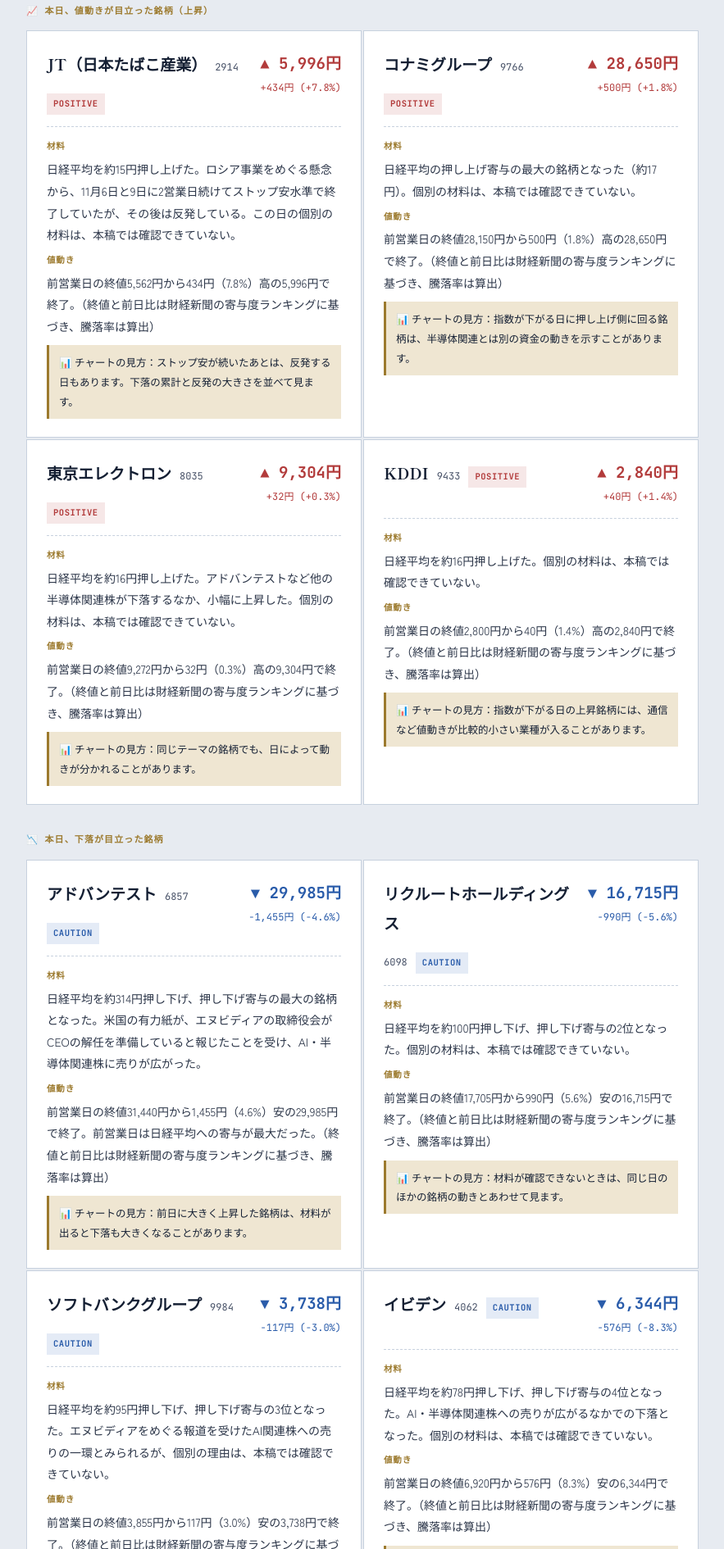
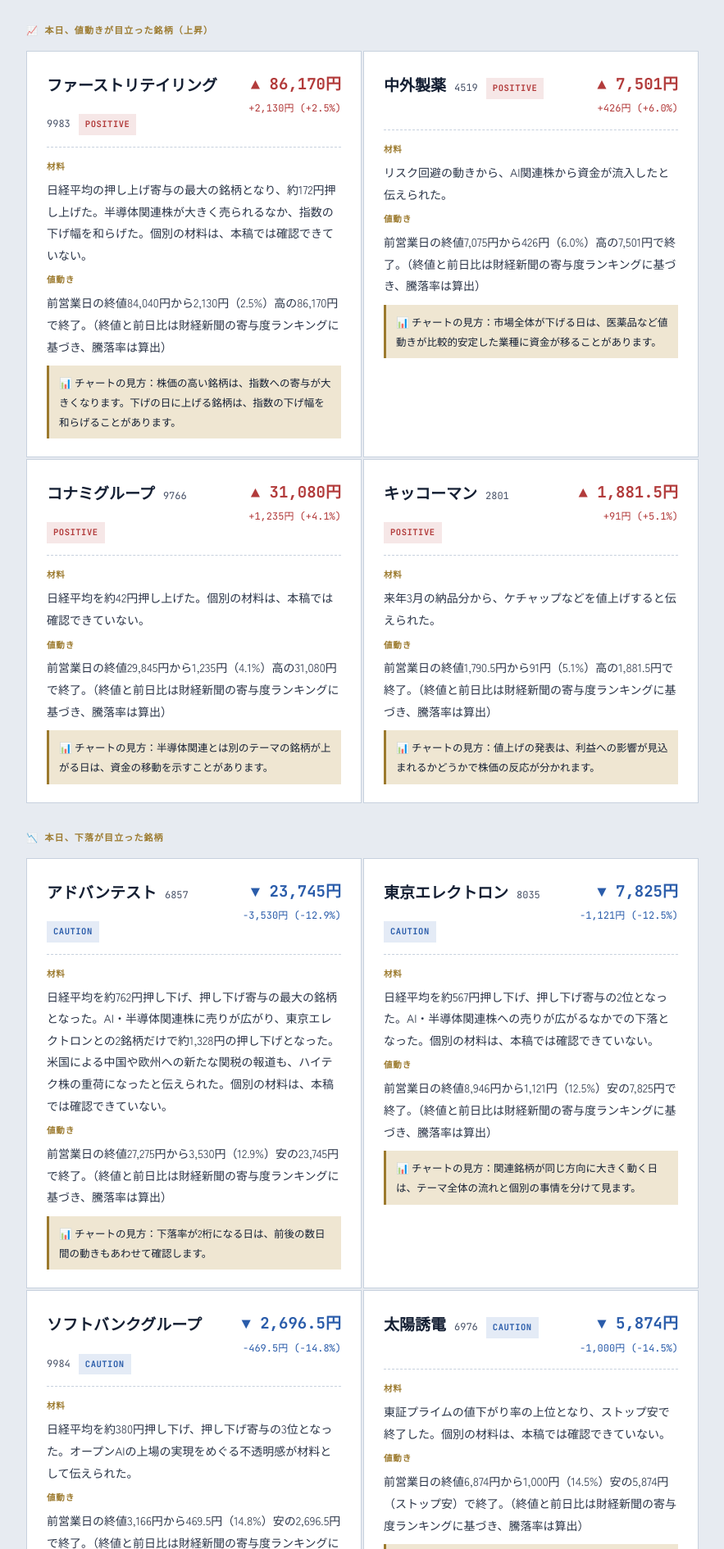
Before and after one commit to kyouko8107-maker/kana-juku-navi, a plain HTML site: page jp-watch.html in a window 1280 px wide. Shown: the part 910-2800 px from the top of the page at 82% size, without its empty margins (198-1081 px from the left). Drawn offline with Linux system fonts and the light colour scheme.

Commit message:
Add files via upload

```diff
--- a/jp-watch.html
+++ b/jp-watch.html
@@ -3,7 +3,7 @@
 <head>
 <meta charset="UTF-8">
 <meta name="viewport" content="width=device-width, initial-scale=1.0">
-<title>本日の材料株ウォッチ｜日本株｜2026.11.12</title>
+<title>本日の材料株ウォッチ｜日本株｜2026.11.25</title>
 <link rel="preconnect" href="https://fonts.googleapis.com">
 <link href="https://fonts.googleapis.com/css2?family=Shippori+Mincho:wght@500;700&family=Zen+Kaku+Gothic+New:wght@400;500;700;900&family=JetBrains+Mono:wght@400;500;700&display=swap" rel="stylesheet">
 <style>
@@ -65,32 +65,32 @@
 <div class="page">
 
   <div class="eyebrow">
-    <span class="dot"></span>WATCHLIST<span class="sep">/</span>JAPAN STOCKS<span class="sep">/</span>2026.11.12 大引け
+    <span class="dot"></span>WATCHLIST<span class="sep">/</span>JAPAN STOCKS<span class="sep">/</span>2026.11.25 大引け
   </div>
 
   <div style="margin-bottom:24px;"><a href="index.html" style="font-family:'JetBrains Mono',monospace; font-size:12px; color:var(--ink-soft); text-decoration:none;">← ホームに戻る</a></div>
 
   <h1>本日の材料株ウォッチ｜日本株</h1>
-  <p class="dek">11月12日の東京市場で値動きが目立った銘柄を、客観的な事実だけでまとめました。</p>
+  <p class="dek">11月25日の東京市場で値動きが目立った銘柄を、客観的な事実だけでまとめました。</p>
 
   <div class="notice">
     <strong>このコーナーについて：</strong>特定銘柄の「買い時」「売り時」を示すものではありません。公表されている株価・決算・適時開示情報をもとに、何が起きたかを整理したものです。売買の最終判断はご自身の分析と責任で行ってください。
   </div>
 
   <div class="timing">
-    ⏱ 掲載データは11月12日（木）の東証大引け時点の情報です。次の取引は11月13日（金）です。
+    ⏱ 掲載データは11月25日（水）の東証大引け時点の情報です。次の取引は11月26日（木）です。
   </div>
 
   <div class="ticker">
     <div class="ticker-item">
       <div class="ticker-name">日経平均（大引け）</div>
-      <div class="ticker-value">60,819.36</div>
-      <div class="ticker-delta down">▼ &minus;429.23（&minus;0.70%）</div>
+      <div class="ticker-value">57,011.62</div>
+      <div class="ticker-delta down">▼ &minus;1,633.01（&minus;2.78%）</div>
     </div>
     <div class="ticker-item">
       <div class="ticker-name">背景</div>
-      <div class="ticker-value" style="font-size:13px;">4営業日ぶりに反落した。前日（11日）の米国株が反発したことを受けて、寄り付きは61,475.11円（前営業日比+226.52円）と上昇して始まり、前場の後半にかけて上げ幅を広げた。その後、米国の有力紙が「エヌビディアの取締役会がフアンCEOの解任を準備している」と報じたとの見方が伝わり、AI・半導体関連株に売りが広がって下げに転じ、午後に下げ幅を広げた。アドバンテスト（約314円）とリクルートホールディングス（約100円）の2銘柄だけで、約414円の押し下げとなった。</div>
-      <div class="ticker-delta" style="color:#93A0BD;">TOPIXは3,937.33（前営業日比+7.94、+0.20%）と小幅に上昇し、日経平均と動きが分かれた。日経平均の構成225銘柄では、値上がりが153、値下がりが72だった。東証プライムでは値上がり銘柄が約62%、値下がり銘柄が約35%だった。業種別では、水産・農林業、ゴム製品、食料品などが上昇し、サービス業、非鉄金属、電気機器などが下落した。売買代金は約9兆867億円だった。日経平均ボラティリティー・インデックス（日経VI）の水準は確認できず。</div>
+      <div class="ticker-value" style="font-size:13px;">大幅に反落した。前日（24日）の終値は58,644.63円だった。AI・半導体関連株に売りが広がり、アドバンテストと東京エレクトロンの2銘柄だけで約1,328円の押し下げとなった。ソフトバンクグループも約380円押し下げた。米国による中国や欧州への新たな関税の報道も、ハイテク株の重荷になったと伝えられた。寄り付きは58,383.49円（前営業日比&minus;261.14円）で、安値は56,502.97円と、下げ幅は一時2,000円を超えた（高値は58,472.56円）。午後に下げ幅を縮め、57,000円台で取引を終えた。</div>
+      <div class="ticker-delta" style="color:#93A0BD;">TOPIXは3,746.20（前営業日比&minus;18.68、&minus;0.50%）と、日経平均に比べて下げは小さかった。日経平均の構成225銘柄では、値上がりが127、値下がりが96だった。東証プライムでは値上がりが993銘柄、値下がりが537銘柄だった。業種別では、医薬品、不動産業、食料品などが上昇し、非鉄金属、電気機器、ガラス・土石製品などが下落した。売買代金は約7兆4,977億円だった。日経平均ボラティリティー・インデックス（日経VI）の水準は確認できず。</div>
     </div>
   </div>
 
@@ -99,19 +99,37 @@
     <div class="card">
       <div class="card-top">
         <div class="card-name">
-          <h2>JT（日本たばこ産業）</h2>
-          <span class="code">2914</span>
+          <h2>ファーストリテイリング</h2>
+          <span class="code">9983</span>
           <span class="tag plus" style="display:block; margin-top:8px;">POSITIVE</span>
         </div>
         <div class="card-move">
-          <div class="value up">▲ 5,996円</div>
-          <div style="font-family:'JetBrains Mono',monospace; font-size:12px; color:var(--advance);">+434円 (+7.8%)</div>
+          <div class="value up">▲ 86,170円</div>
+          <div style="font-family:'JetBrains Mono',monospace; font-size:12px; color:var(--advance);">+2,130円 (+2.5%)</div>
         </div>
       </div>
       <div class="card-body">
-        <p><span class="label">材料</span>日経平均を約15円押し上げた。ロシア事業をめぐる懸念から、11月6日と9日に2営業日続けてストップ安水準で終了していたが、その後は反発している。この日の個別の材料は、本稿では確認できていない。</p>
-        <p><span class="label">値動き</span>前営業日の終値5,562円から434円（7.8%）高の5,996円で終了。（終値と前日比は財経新聞の寄与度ランキングに基づき、騰落率は算出）</p>
-        <div class="watch-line">📊 チャートの見方：ストップ安が続いたあとは、反発する日もあります。下落の累計と反発の大きさを並べて見ます。</div>
+        <p><span class="label">材料</span>日経平均の押し上げ寄与の最大の銘柄となり、約172円押し上げた。半導体関連株が大きく売られるなか、指数の下げ幅を和らげた。個別の材料は、本稿では確認できていない。</p>
+        <p><span class="label">値動き</span>前営業日の終値84,040円から2,130円（2.5%）高の86,170円で終了。（終値と前日比は財経新聞の寄与度ランキングに基づき、騰落率は算出）</p>
+        <div class="watch-line">📊 チャートの見方：株価の高い銘柄は、指数への寄与が大きくなります。下げの日に上げる銘柄は、指数の下げ幅を和らげることがあります。</div>
+      </div>
+    </div>
+    <div class="card">
+      <div class="card-top">
+        <div class="card-name">
+          <h2>中外製薬</h2>
+          <span class="code">4519</span>
+          <span class="tag plus" style="display:block; margin-top:8px;">POSITIVE</span>
+        </div>
+        <div class="card-move">
+          <div class="value up">▲ 7,501円</div>
+          <div style="font-family:'JetBrains Mono',monospace; font-size:12px; color:var(--advance);">+426円 (+6.0%)</div>
+        </div>
+      </div>
+      <div class="card-body">
+        <p><span class="label">材料</span>リスク回避の動きから、AI関連株から資金が流入したと伝えられた。</p>
+        <p><span class="label">値動き</span>前営業日の終値7,075円から426円（6.0%）高の7,501円で終了。（終値と前日比は財経新聞の寄与度ランキングに基づき、騰落率は算出）</p>
+        <div class="watch-line">📊 チャートの見方：市場全体が下げる日は、医薬品など値動きが比較的安定した業種に資金が移ることがあります。</div>
       </div>
     </div>
     <div class="card">
@@ -122,50 +140,32 @@
           <span class="tag plus" style="display:block; margin-top:8px;">POSITIVE</span>
         </div>
         <div class="card-move">
-          <div class="value up">▲ 28,650円</div>
-          <div style="font-family:'JetBrains Mono',monospace; font-size:12px; color:var(--advance);">+500円 (+1.8%)</div>
+          <div class="value up">▲ 31,080円</div>
+          <div style="font-family:'JetBrains Mono',monospace; font-size:12px; color:var(--advance);">+1,235円 (+4.1%)</div>
         </div>
       </div>
       <div class="card-body">
-        <p><span class="label">材料</span>日経平均の押し上げ寄与の最大の銘柄となった（約17円）。個別の材料は、本稿では確認できていない。</p>
-        <p><span class="label">値動き</span>前営業日の終値28,150円から500円（1.8%）高の28,650円で終了。（終値と前日比は財経新聞の寄与度ランキングに基づき、騰落率は算出）</p>
-        <div class="watch-line">📊 チャートの見方：指数が下がる日に押し上げ側に回る銘柄は、半導体関連とは別の資金の動きを示すことがあります。</div>
+        <p><span class="label">材料</span>日経平均を約42円押し上げた。個別の材料は、本稿では確認できていない。</p>
+        <p><span class="label">値動き</span>前営業日の終値29,845円から1,235円（4.1%）高の31,080円で終了。（終値と前日比は財経新聞の寄与度ランキングに基づき、騰落率は算出）</p>
+        <div class="watch-line">📊 チャートの見方：半導体関連とは別のテーマの銘柄が上がる日は、資金の移動を示すことがあります。</div>
       </div>
     </div>
     <div class="card">
       <div class="card-top">
         <div class="card-name">
-          <h2>東京エレクトロン</h2>
-          <span class="code">8035</span>
+          <h2>キッコーマン</h2>
+          <span class="code">2801</span>
           <span class="tag plus" style="display:block; margin-top:8px;">POSITIVE</span>
         </div>
         <div class="card-move">
-          <div class="value up">▲ 9,304円</div>
-          <div style="font-family:'JetBrains Mono',monospace; font-size:12px; color:var(--advance);">+32円 (+0.3%)</div>
+          <div class="value up">▲ 1,881.5円</div>
+          <div style="font-family:'JetBrains Mono',monospace; font-size:12px; color:var(--advance);">+91円 (+5.1%)</div>
         </div>
       </div>
       <div class="card-body">
-        <p><span class="label">材料</span>日経平均を約16円押し上げた。アドバンテストなど他の半導体関連株が下落するなか、小幅に上昇した。個別の材料は、本稿では確認できていない。</p>
-        <p><span class="label">値動き</span>前営業日の終値9,272円から32円（0.3%）高の9,304円で終了。（終値と前日比は財経新聞の寄与度ランキングに基づき、騰落率は算出）</p>
-        <div class="watch-line">📊 チャートの見方：同じテーマの銘柄でも、日によって動きが分かれることがあります。</div>
-      </div>
-    </div>
-    <div class="card">
-      <div class="card-top">
-        <div class="card-name">
-          <h2>KDDI</h2>
-          <span class="code">9433</span>
-          <span class="tag plus" style="display:block; margin-top:8px;">POSITIVE</span>
-        </div>
-        <div class="card-move">
-          <div class="value up">▲ 2,840円</div>
-          <div style="font-family:'JetBrains Mono',monospace; font-size:12px; color:var(--advance);">+40円 (+1.4%)</div>
-        </div>
-      </div>
-      <div class="card-body">
-        <p><span class="label">材料</span>日経平均を約16円押し上げた。個別の材料は、本稿では確認できていない。</p>
-        <p><span class="label">値動き</span>前営業日の終値2,800円から40円（1.4%）高の2,840円で終了。（終値と前日比は財経新聞の寄与度ランキングに基づき、騰落率は算出）</p>
-        <div class="watch-line">📊 チャートの見方：指数が下がる日の上昇銘柄には、通信など値動きが比較的小さい業種が入ることがあります。</div>
+        <p><span class="label">材料</span>来年3月の納品分から、ケチャップなどを値上げすると伝えられた。</p>
+        <p><span class="label">値動き</span>前営業日の終値1,790.5円から91円（5.1%）高の1,881.5円で終了。（終値と前日比は財経新聞の寄与度ランキングに基づき、騰落率は算出）</p>
+        <div class="watch-line">📊 チャートの見方：値上げの発表は、利益への影響が見込まれるかどうかで株価の反応が分かれます。</div>
       </div>
     </div>
   </div>
@@ -180,32 +180,32 @@
           <span class="tag minus" style="display:block; margin-top:8px;">CAUTION</span>
         </div>
         <div class="card-move">
-          <div class="value down">▼ 29,985円</div>
-          <div style="font-family:'JetBrains Mono',monospace; font-size:12px; color:var(--decline);">&minus;1,455円 (&minus;4.6%)</div>
+          <div class="value down">▼ 23,745円</div>
+          <div style="font-family:'JetBrains Mono',monospace; font-size:12px; color:var(--decline);">&minus;3,530円 (&minus;12.9%)</div>
         </div>
       </div>
       <div class="card-body">
-        <p><span class="label">材料</span>日経平均を約314円押し下げ、押し下げ寄与の最大の銘柄となった。米国の有力紙が、エヌビディアの取締役会がCEOの解任を準備していると報じたことを受け、AI・半導体関連株に売りが広がった。</p>
-        <p><span class="label">値動き</span>前営業日の終値31,440円から1,455円（4.6%）安の29,985円で終了。前営業日は日経平均への寄与が最大だった。（終値と前日比は財経新聞の寄与度ランキングに基づき、騰落率は算出）</p>
-        <div class="watch-line">📊 チャートの見方：前日に大きく上昇した銘柄は、材料が出ると下落も大きくなることがあります。</div>
+        <p><span class="label">材料</span>日経平均を約762円押し下げ、押し下げ寄与の最大の銘柄となった。AI・半導体関連株に売りが広がり、東京エレクトロンとの2銘柄だけで約1,328円の押し下げとなった。米国による中国や欧州への新たな関税の報道も、ハイテク株の重荷になったと伝えられた。個別の材料は、本稿では確認できていない。</p>
+        <p><span class="label">値動き</span>前営業日の終値27,275円から3,530円（12.9%）安の23,745円で終了。（終値と前日比は財経新聞の寄与度ランキングに基づき、騰落率は算出）</p>
+        <div class="watch-line">📊 チャートの見方：下落率が2桁になる日は、前後の数日間の動きもあわせて確認します。</div>
       </div>
     </div>
     <div class="card">
       <div class="card-top">
         <div class="card-name">
-          <h2>リクルートホールディングス</h2>
-          <span class="code">6098</span>
+          <h2>東京エレクトロン</h2>
+          <span class="code">8035</span>
           <span class="tag minus" style="display:block; margin-top:8px;">CAUTION</span>
         </div>
         <div class="card-move">
-          <div class="value down">▼ 16,715円</div>
-          <div style="font-family:'JetBrains Mono',monospace; font-size:12px; color:var(--decline);">&minus;990円 (&minus;5.6%)</div>
+          <div class="value down">▼ 7,825円</div>
+          <div style="font-family:'JetBrains Mono',monospace; font-size:12px; color:var(--decline);">&minus;1,121円 (&minus;12.5%)</div>
         </div>
       </div>
       <div class="card-body">
-        <p><span class="label">材料</span>日経平均を約100円押し下げ、押し下げ寄与の2位となった。個別の材料は、本稿では確認できていない。</p>
-        <p><span class="label">値動き</span>前営業日の終値17,705円から990円（5.6%）安の16,715円で終了。（終値と前日比は財経新聞の寄与度ランキングに基づき、騰落率は算出）</p>
-        <div class="watch-line">📊 チャートの見方：材料が確認できないときは、同じ日のほかの銘柄の動きとあわせて見ます。</div>
+        <p><span class="label">材料</span>日経平均を約567円押し下げ、押し下げ寄与の2位となった。AI・半導体関連株への売りが広がるなかでの下落となった。個別の材料は、本稿では確認できていない。</p>
+        <p><span class="label">値動き</span>前営業日の終値8,946円から1,121円（12.5%）安の7,825円で終了。（終値と前日比は財経新聞の寄与度ランキングに基づき、騰落率は算出）</p>
+        <div class="watch-line">📊 チャートの見方：関連銘柄が同じ方向に大きく動く日は、テーマ全体の流れと個別の事情を分けて見ます。</div>
       </div>
     </div>
     <div class="card">
@@ -216,43 +216,43 @@
           <span class="tag minus" style="display:block; margin-top:8px;">CAUTION</span>
         </div>
         <div class="card-move">
-          <div class="value down">▼ 3,738円</div>
-          <div style="font-family:'JetBrains Mono',monospace; font-size:12px; color:var(--decline);">&minus;117円 (&minus;3.0%)</div>
+          <div class="value down">▼ 2,696.5円</div>
+          <div style="font-family:'JetBrains Mono',monospace; font-size:12px; color:var(--decline);">&minus;469.5円 (&minus;14.8%)</div>
         </div>
       </div>
       <div class="card-body">
-        <p><span class="label">材料</span>日経平均を約95円押し下げ、押し下げ寄与の3位となった。エヌビディアをめぐる報道を受けたAI関連株への売りの一環とみられるが、個別の理由は、本稿では確認できていない。</p>
-        <p><span class="label">値動き</span>前営業日の終値3,855円から117円（3.0%）安の3,738円で終了。（終値と前日比は財経新聞の寄与度ランキングに基づき、騰落率は算出）</p>
-        <div class="watch-line">📊 チャートの見方：AI関連のテーマ株は、同じ材料で同時に動くことがあります。</div>
+        <p><span class="label">材料</span>日経平均を約380円押し下げ、押し下げ寄与の3位となった。オープンAIの上場の実現をめぐる不透明感が材料として伝えられた。</p>
+        <p><span class="label">値動き</span>前営業日の終値3,166円から469.5円（14.8%）安の2,696.5円で終了。（終値と前日比は財経新聞の寄与度ランキングに基づき、騰落率は算出）</p>
+        <div class="watch-line">📊 チャートの見方：投資先の企業の動向が、投資会社の株価に影響することがあります。</div>
       </div>
     </div>
     <div class="card">
       <div class="card-top">
         <div class="card-name">
-          <h2>イビデン</h2>
-          <span class="code">4062</span>
+          <h2>太陽誘電</h2>
+          <span class="code">6976</span>
           <span class="tag minus" style="display:block; margin-top:8px;">CAUTION</span>
         </div>
         <div class="card-move">
-          <div class="value down">▼ 6,344円</div>
-          <div style="font-family:'JetBrains Mono',monospace; font-size:12px; color:var(--decline);">&minus;576円 (&minus;8.3%)</div>
+          <div class="value down">▼ 5,874円</div>
+          <div style="font-family:'JetBrains Mono',monospace; font-size:12px; color:var(--decline);">&minus;1,000円 (&minus;14.5%)</div>
         </div>
       </div>
       <div class="card-body">
-        <p><span class="label">材料</span>日経平均を約78円押し下げ、押し下げ寄与の4位となった。AI・半導体関連株への売りが広がるなかでの下落となった。個別の材料は、本稿では確認できていない。</p>
-        <p><span class="label">値動き</span>前営業日の終値6,920円から576円（8.3%）安の6,344円で終了。（終値と前日比は財経新聞の寄与度ランキングに基づき、騰落率は算出）</p>
-        <div class="watch-line">📊 チャートの見方：下落率が8%を超える日は、前後の数日間の動きもあわせて確認します。</div>
+        <p><span class="label">材料</span>東証プライムの値下がり率の上位となり、ストップ安で終了した。個別の材料は、本稿では確認できていない。</p>
+        <p><span class="label">値動き</span>前営業日の終値6,874円から1,000円（14.5%）安の5,874円（ストップ安）で終了。（終値と前日比は財経新聞の寄与度ランキングに基づき、騰落率は算出）</p>
+        <div class="watch-line">📊 チャートの見方：ストップ安とは、1日に下がれる限度まで下がることです。翌営業日以降の取引の状況もあわせて確認します。</div>
       </div>
     </div>
   </div>
 
   <section class="edu">
-    <h3>今日の用語メモ：日経平均とTOPIXの動きが分かれる理由</h3>
-    <p><strong>日経平均</strong>は225銘柄の株価を平均した指数で、株価の高い銘柄の影響を受けやすくなります。一方、<strong>TOPIX</strong>は東証プライム市場の銘柄の時価総額をもとにした指数で、より広い銘柄の動きを反映します。11月12日は、日経平均が429.23円下落した一方で、TOPIXは7.94ポイント上昇しました。日経平均では、株価の高いアドバンテストの下落だけで約314円の押し下げとなり、リクルートホールディングスと合わせて約414円の押し下げになりました。東証プライムでは値上がり銘柄が約62%、値下がり銘柄が約35%で、全体では上昇した銘柄のほうが多くなっています。このように、少数の値がさ株の動きが日経平均を左右する日は、指数の方向と、市場全体の広がりが一致しないことがあります。指数のニュースに接したときは、日経平均とTOPIX、値上がり・値下がり銘柄数をあわせて確認すると、市場全体の状況を整理しやすくなります。</p>
+    <h3>今日の用語メモ：リスク回避（リスクオフ）</h3>
+    <p><strong>リスク回避（リスクオフ）</strong>とは、投資家が値動きの大きい資産を避け、比較的安定した資産に資金を移す動きのことです。11月25日は、AI・半導体関連株が大きく売られる一方で、中外製薬などの医薬品株や、不動産、食料品といった業種が上昇しました。伝えられたところでは、中外製薬には、リスク回避の動きからAI関連株の売りに伴う資金が流入したとされています。日経平均は2.78%下落しましたが、TOPIXの下落は0.50%にとどまり、33業種のうち23業種が上昇しました。このように、指数が大きく下がる日でも、業種によって値動きが分かれることがあります。リスク回避に関するニュースに接したときは、売られた業種と買われた業種の両方を確認し、指数だけでなく、市場全体の広がりをあわせて見ると、状況を整理しやすくなります。</p>
   </section>
 
   <footer>
-    <p>本記事の情報は投資勧誘ではありません。教育・参考目的のみで提供しています。個別銘柄の売買を推奨するものではなく、投資判断はご自身の責任で行ってください。掲載データは前営業日（11月12日）の東証大引け時点の情報です。</p>
+    <p>本記事の情報は投資勧誘ではありません。教育・参考目的のみで提供しています。個別銘柄の売買を推奨するものではなく、投資判断はご自身の責任で行ってください。掲載データは前営業日（11月25日）の東証大引け時点の情報です。</p>
   </footer>
 
 </div>
```
